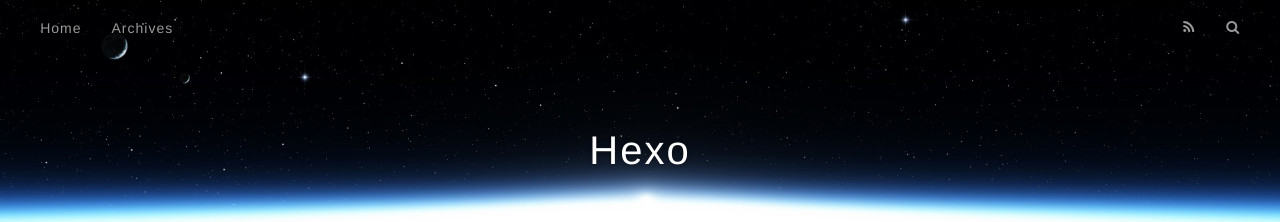
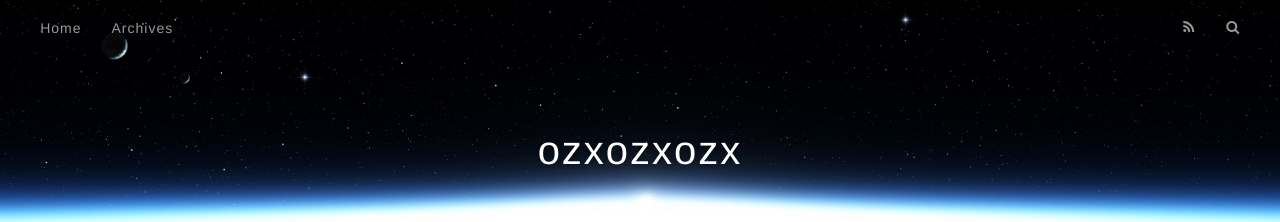
Before and after one commit to ouzhenxuan/ouzhenxuan.github.io, a plain HTML site: page index.html in a window 1280 px wide. Shown: the top 222 px of the page. Drawn offline with nearby package versions, Linux system fonts and the light colour scheme.

Commit message:
Site updated: 2016-08-09 15:04:39

```diff
--- a/index.html
+++ b/index.html
@@ -33,7 +33,7 @@
   <div id="header-outer" class="outer">
     <div id="header-title" class="inner">
       <h1 id="logo-wrap">
-        <a href="/" id="logo">Hexo</a>
+        <a href="/" id="logo">ozxozxozx</a>
       </h1>
 
     </div>
```
